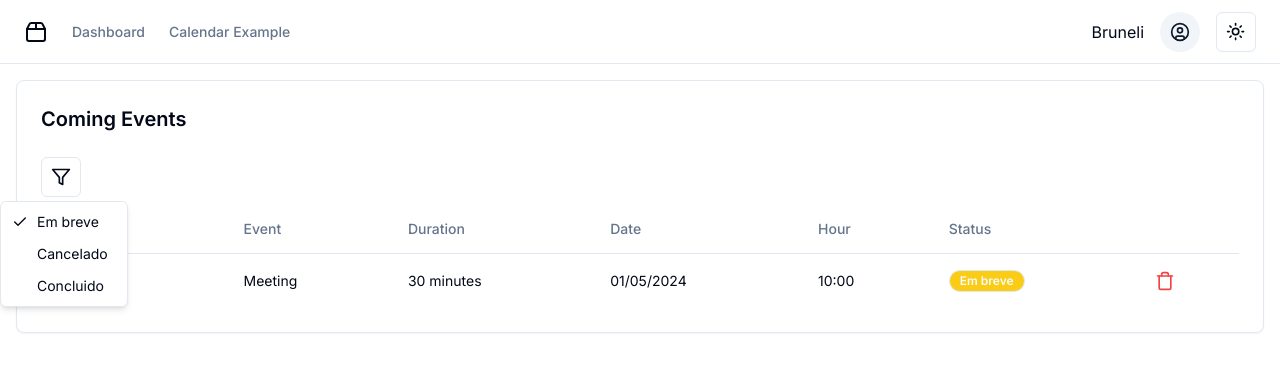
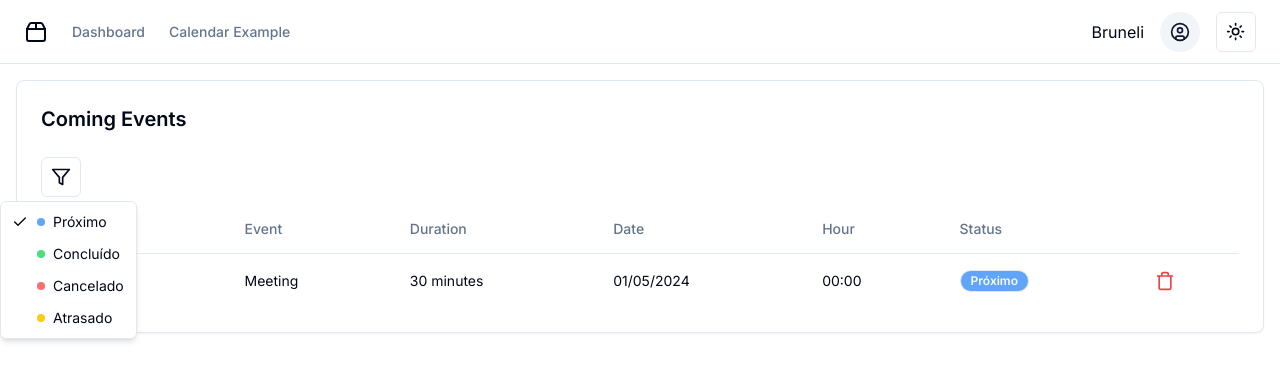
Before and after one commit to pedrobruneli/calendar, a Next.js app: page / in a window 1280 px wide. Both pictures are taken after a click on the button "Filtrar eventos". Shown: the top 380 px of the page. Built offline with nearby package versions, Linux system fonts and the light colour scheme.

Commit message:
feat: refactor hour selection component and add delayed status

```diff
--- a/src/app/calendar/[id]/components/hour-selection.tsx
+++ b/src/app/calendar/[id]/components/hour-selection.tsx
@@ -1,10 +1,13 @@
 "use client";
 import { Button } from "@/components/ui/button";
-import { ScrollArea } from "@radix-ui/react-scroll-area";
 import { ArrowRight } from "lucide-react";
 import { useState } from "react";
 
-export const HourSelection = () => {
+type HourSelectionProps = {
+  onNext: (hour: string) => void;
+};
+
+export const HourSelection = ({ onNext }: HourSelectionProps) => {
   const hours = [
     "11:00",
     "12:00",
@@ -18,6 +21,7 @@ export const HourSelection = () => {
     "20:00",
   ];
   const [selectedHour, setSelectedHour] = useState<string | null>(null);
+
   return (
     <div className="flex flex-col gap-1 w-full justify-center">
       {hours.map((hour) => (
@@ -30,7 +34,11 @@ export const HourSelection = () => {
             {hour}
           </Button>
           {selectedHour === hour && (
-            <Button key={hour + "arrow"} className="w-3/7">
+            <Button
+              key={hour + "arrow"}
+              className="w-3/7"
+              onClick={() => onNext(hour)}
+            >
               <ArrowRight size={16}></ArrowRight>
             </Button>
           )}
--- a/src/app/calendar/[id]/page.tsx
+++ b/src/app/calendar/[id]/page.tsx
@@ -61,7 +61,11 @@ export default function CalendarPage({ params }: CalendarProps) {
             fromDate={new Date()}
           ></Calendar>
           <ScrollArea className="w-full px-4">
-            <HourSelection></HourSelection>
+            <HourSelection
+              onNext={(hour) => {
+                console.log(hour);
+              }}
+            ></HourSelection>
           </ScrollArea>
         </div>
       </Card>
--- a/src/app/components/contexts/event-filters/event-filter.types.tsx
+++ b/src/app/components/contexts/event-filters/event-filter.types.tsx
@@ -1,7 +1,7 @@
 export const statusMapping = {
   upcoming: {
-    label: "Em breve",
-    color: "bg-yellow-400",
+    label: "Próximo",
+    color: "bg-blue-400",
   },
   done: {
     label: "Concluído",
@@ -11,6 +11,10 @@ export const statusMapping = {
     label: "Cancelado",
     color: "bg-red-400",
   },
+  delayed: {
+    label: "Atrasado",
+    color: "bg-yellow-400",
+  },
 };
 
 export type EventFilterContextType = {
--- a/src/app/components/events-filters.tsx
+++ b/src/app/components/events-filters.tsx
@@ -8,6 +8,7 @@ import {
 import { Filter } from "lucide-react";
 import { useEventFilter } from "./contexts/event-filters/event-filter.context";
 import { statusMapping } from "./contexts/event-filters/event-filter.types";
+import { cn } from "@/lib/utils";
 
 type Status = keyof typeof statusMapping;
 
@@ -30,24 +31,20 @@ export const EventsFilters = () => {
           </Button>
         </DropdownMenuTrigger>
         <DropdownMenuContent>
-          <DropdownMenuCheckboxItem
-            checked={filters.includes("upcoming")}
-            onCheckedChange={(checked) => onCheckedChange(checked, "upcoming")}
-          >
-            Em breve
-          </DropdownMenuCheckboxItem>
-          <DropdownMenuCheckboxItem
-            checked={filters.includes("canceled")}
-            onCheckedChange={(checked) => onCheckedChange(checked, "canceled")}
-          >
-            Cancelado
-          </DropdownMenuCheckboxItem>
-          <DropdownMenuCheckboxItem
-            checked={filters.includes("done")}
-            onCheckedChange={(checked) => onCheckedChange(checked, "done")}
-          >
-            Concluido
-          </DropdownMenuCheckboxItem>
+          {Object.entries(statusMapping).map(([status, { label, color }]) => (
+            <DropdownMenuCheckboxItem
+              key={status}
+              checked={filters.includes(status as Status)}
+              onCheckedChange={(checked) =>
+                onCheckedChange(checked, status as Status)
+              }
+            >
+              <span
+                className={cn("rounded-full h-2 w-2 inline-block mr-2", color)}
+              ></span>
+              {label}
+            </DropdownMenuCheckboxItem>
+          ))}
         </DropdownMenuContent>
       </DropdownMenu>
     </div>
--- a/src/app/page.tsx
+++ b/src/app/page.tsx
@@ -21,8 +21,7 @@ type Event = {
   customer: string;
   event: string;
   duration: string;
-  date: string;
-  hour: string;
+  date: Date;
   status: keyof typeof statusMapping;
 };
 
@@ -33,8 +32,7 @@ export default function Home() {
       customer: "John Doe",
       event: "Meeting",
       duration: "30 minutes",
-      date: "01/05/2024",
-      hour: "10:00",
+      date: new Date("2024-05-01T00:00:00.000"),
       status: "upcoming",
     },
     {
@@ -42,8 +40,7 @@ export default function Home() {
       customer: "Another guy",
       event: "Meeting",
       duration: "30 minutes",
-      date: "01/05/2024",
-      hour: "11:00",
+      date: new Date("2024-05-01T03:00:00.000"),
       status: "canceled",
     },
     {
@@ -51,9 +48,16 @@ export default function Home() {
       customer: "Jane Doe",
       event: "Meeting",
       duration: "30 minutes",
-      date: "01/05/2024",
-      hour: "12:00",
+      date: new Date("2024-05-01T04:00:00.000"),
       status: "done",
+    },
+    {
+      id: 4,
+      customer: "Michael Jackson",
+      event: "Meeting",
+      duration: "30 minutes",
+      date: new Date("2024-05-01T05:00:00.000"),
+      status: "delayed",
     },
   ]);
 
@@ -65,6 +69,11 @@ export default function Home() {
   const filteredEvents = useMemo(() => {
     return events.filter((event) => filters.includes(event.status));
   }, [events, filters]);
+
+  const hourFormatter = new Intl.DateTimeFormat("pt-BR", {
+    hour: "numeric",
+    minute: "numeric",
+  });
 
   return (
     <main className="flex flex-1 flex-col p-4">
@@ -94,8 +103,12 @@ export default function Home() {
                         <TableCell>{event.customer}</TableCell>
                         <TableCell>{event.event}</TableCell>
                         <TableCell>{event.duration}</TableCell>
-                        <TableCell>{event.date}</TableCell>
-                        <TableCell>{event.hour}</TableCell>
+                        <TableCell>
+                          {new Intl.DateTimeFormat("pt-BR").format(event.date)}
+                        </TableCell>
+                        <TableCell>
+                          {hourFormatter.format(event.date)}
+                        </TableCell>
                         <TableCell>
                           <Badge
                             variant="outline"
```
